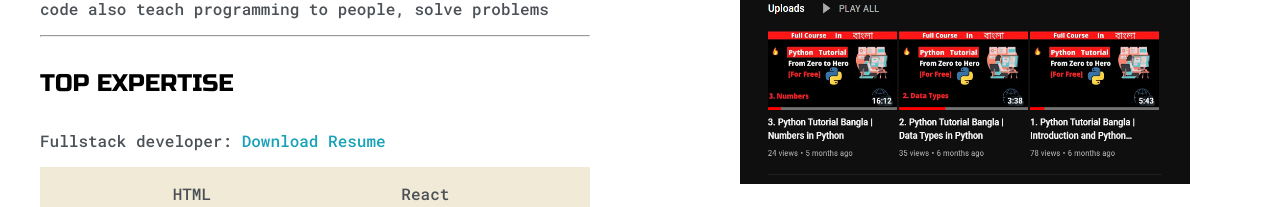
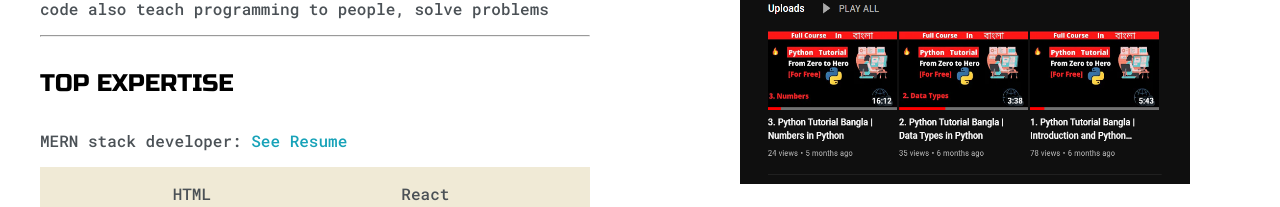
Before and after one commit to Nabil-Hossain-NBL/NabilPortfolio, a plain HTML site: page index.html in a window 1280 px wide. Shown: the part 880-1087 px from the top of the page. Drawn offline with Linux system fonts and the light colour scheme; a script that the page names is missing.

Commit message:
third commit

```diff
--- a/index.html
+++ b/index.html
@@ -87,7 +87,7 @@
 
                     <h4>TOP EXPERTISE</h4>
 
-                    <p>Fullstack developer: <a target="_blank" href="Nabil's Resume.pdf">Download Resume</a></p>
+                    <p>MERN stack developer: <a target="_blank" href="https://drive.google.com/file/d/1VqpgakIBG6RmfV4Yrx9Hx31kDfOXPlQw/view?usp=sharing">See Resume</a></p>
 
                     <div id="skills">
                         <ul>
```
